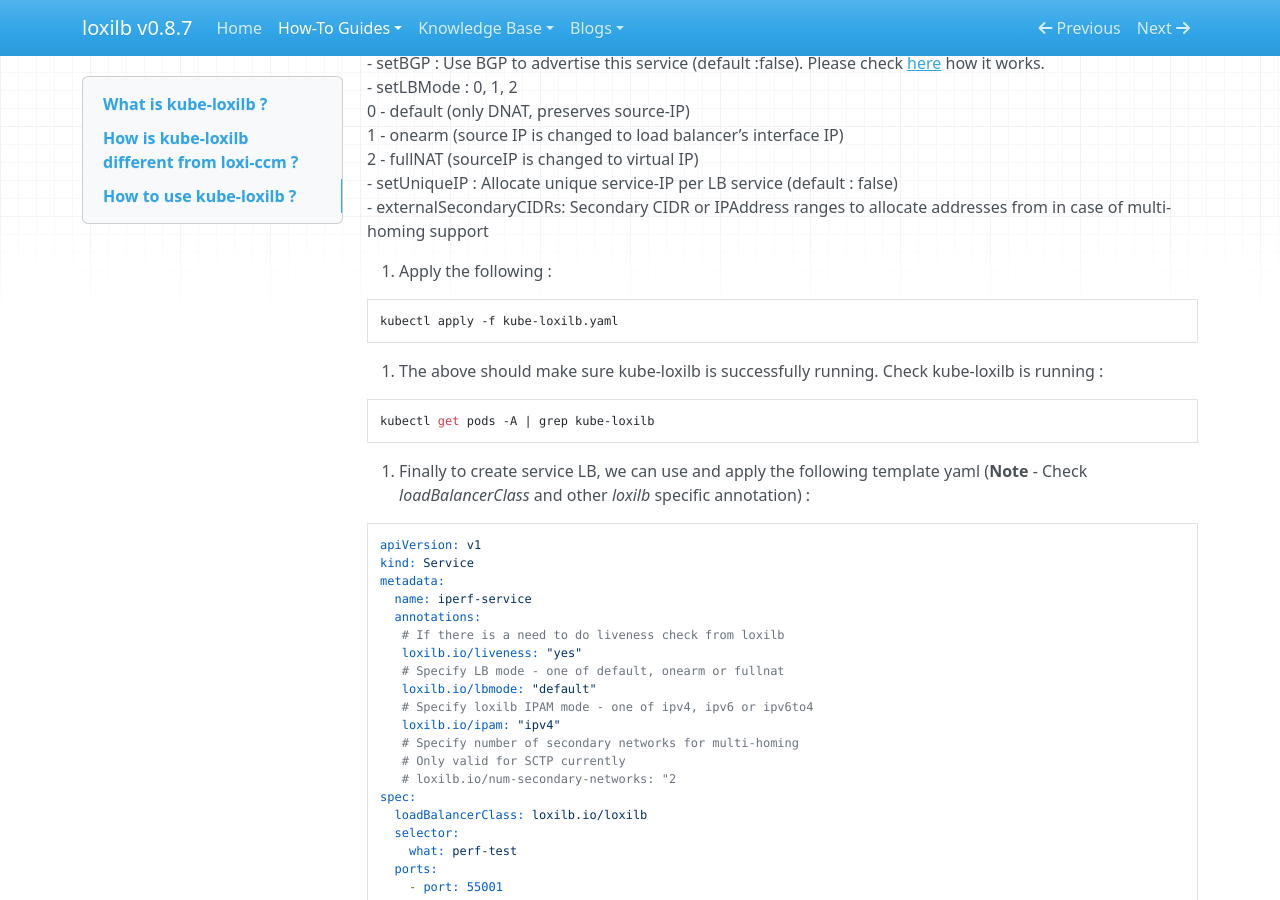
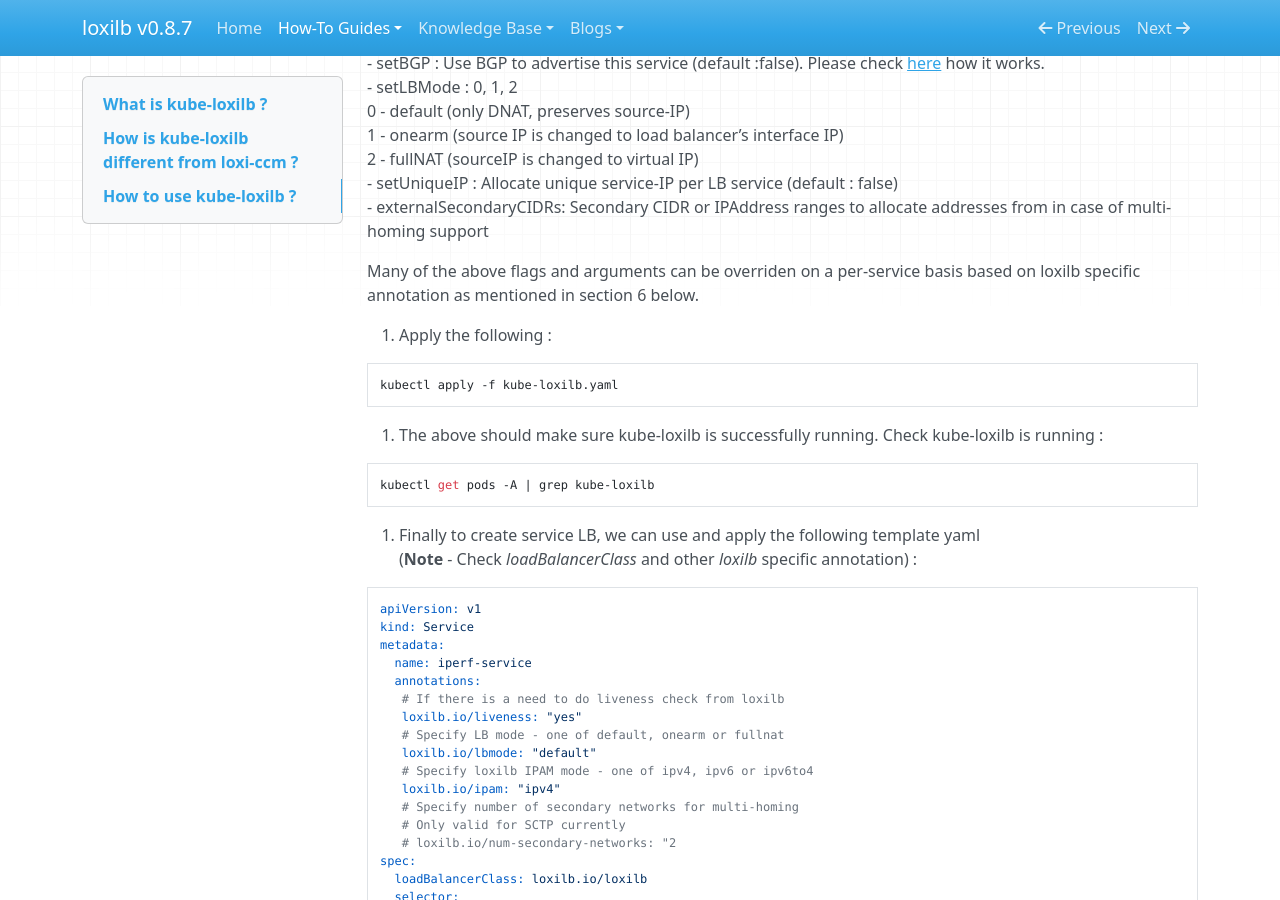
Before and after one commit to loxilb-io/loxilbdocs, an MkDocs documentation site: the page built from docs/kube-loxilb.md, in a window 1280 px wide and 900 px high, scrolled down 1100 px. Built offline with MkDocs 1.6.1, drawn with Linux system fonts in a browser that asks for light colours; nearby versions of some CDN libraries.

Commit message:
Update kube-loxilb.md

````diff
--- a/docs/kube-loxilb.md
+++ b/docs/kube-loxilb.md
@@ -43,6 +43,8 @@
   2 - fullNAT (sourceIP is changed to virtual IP)
 - setUniqueIP : Allocate unique service-IP per LB service (default : false)
 - externalSecondaryCIDRs: Secondary CIDR or IPAddress ranges to allocate addresses from in case of multi-homing support
+
+Many of the above flags and arguments can be overriden on a per-service basis based on loxilb specific annotation as mentioned in section 6 below.
 
 4. Apply the following :
 ```
````
